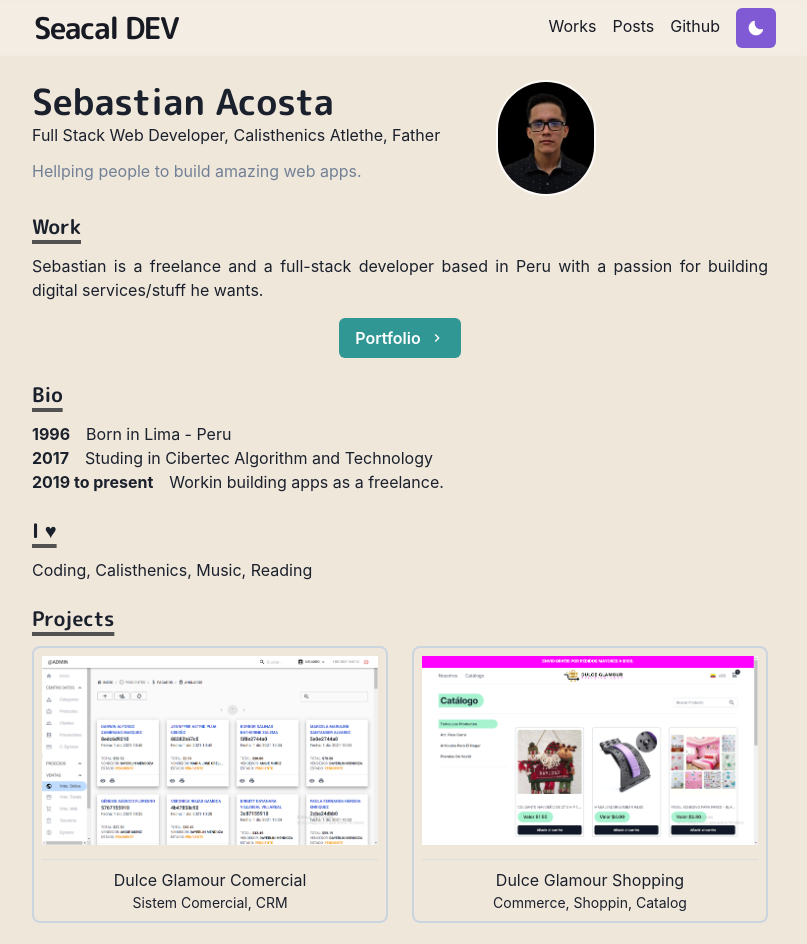
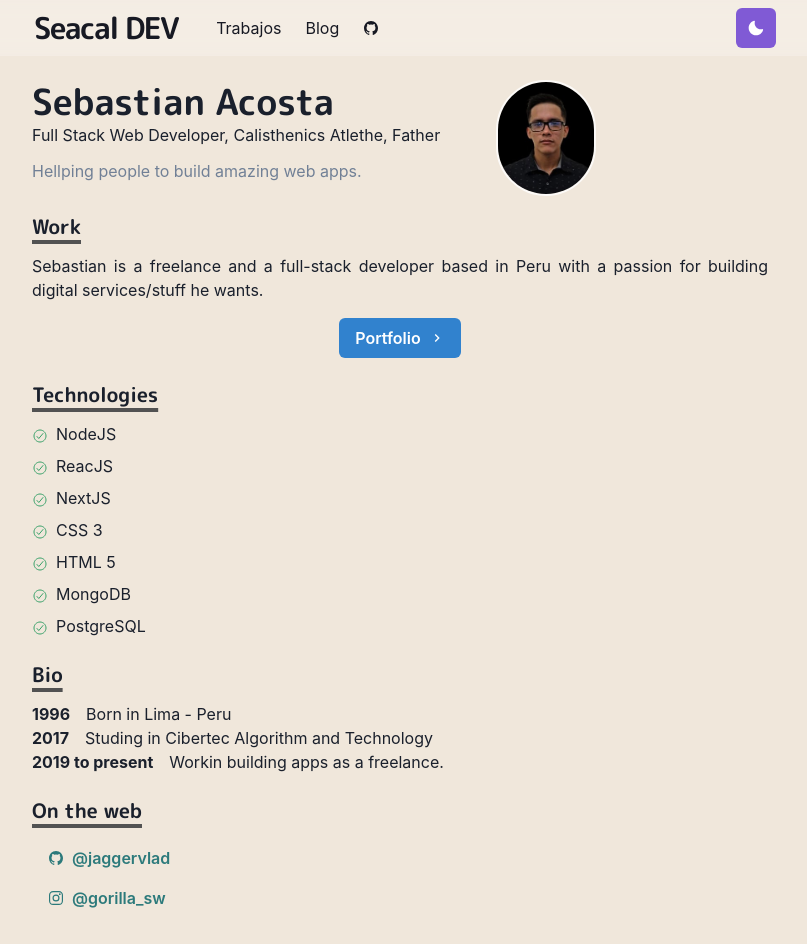
Before and after one commit to jaggervlad/seacal, a Next.js app: page / in a window 1280 px wide. Shown: the top 944 px of the page, without its empty margins (240-1047 px from the left). Built offline with nearby package versions, Linux system fonts and the light colour scheme.

Commit message:
improve layout

```diff
--- a/components/footer.tsx
+++ b/components/footer.tsx
@@ -1,8 +1,18 @@
-import { Box } from '@chakra-ui/react';
+import { Box, Text } from '@chakra-ui/react';
 const Footer = () => {
   return (
-    <Box align="center" opacity={0.4} fontSize="sm">
-      &copy; {new Date().getFullYear()} Sebastian Acosta. All Rights Reserved.
+    <Box
+      align="center"
+      justifyContent="space-between"
+      opacity={0.8}
+      fontSize="sm"
+      display={{ base: 'flex' }}
+      flexDirection={{ base: 'column', md: 'row' }}
+    >
+      <Text isTruncated>Made with ❤️ by @seacal.</Text>
+      <Text>
+        &copy; {new Date().getFullYear()} Sebastian Acosta. All Rights Reserved.
+      </Text>
     </Box>
   );
 };
--- a/components/gridItem.tsx
+++ b/components/gridItem.tsx
@@ -5,10 +5,11 @@ import {
   useColorModeValue,
   Divider,
 } from '@chakra-ui/react';
+import { Global } from '@emotion/react';
 import Image from 'next/image';
 import NextLink from 'next/link';
 
-export const GridItem: React.FC<{
+export const NextGridItem: React.FC<{
   href: string;
   title: string;
   //@ts-ignore
@@ -35,3 +36,38 @@ export const GridItem: React.FC<{
     </LinkBox>
   </NextLink>
 );
+
+export const ExternalGridItem: React.FC<{
+  href: string;
+  title: string;
+  //@ts-ignore
+  src: string | StaticImport;
+}> = ({ children, href, title, src }) => (
+  <LinkBox
+    w="100%"
+    textAlign="center"
+    borderWidth={2}
+    borderColor={useColorModeValue('gray.300', 'whiteAlpha.300')}
+    borderRadius="lg"
+    p={2}
+  >
+    <Image src={src} alt={title} placeholder="blur" loading="lazy" />
+
+    <Divider mt={2} />
+
+    <LinkOverlay href={href} isExternal>
+      <Text mt={2}>{title}</Text>
+    </LinkOverlay>
+    <Text fontSize={14}>{children}</Text>
+  </LinkBox>
+);
+
+export const GridItemStyle = () => (
+  <Global
+    styles={`
+      .grid-item-thumbnail {
+        border-radius: 12px
+      }
+    `}
+  />
+);
--- /dev/null
+++ b/components/layouts/article.tsx
@@ -0,0 +1,28 @@
+import { motion } from 'framer-motion';
+import Head from 'next/head';
+import { GridItemStyle } from 'components/gridItem';
+
+const variants = {
+  hidden: { opacity: 1, x: 0, y: 20 },
+  enter: { opacity: 1, x: 0, y: 0 },
+  exit: { opacity: 0, x: -0, y: 20 },
+};
+
+const Layout: React.FC<{ title: string }> = ({ children, title }) => (
+  <motion.article
+    initial="hidden"
+    animate="enter"
+    exit="exit"
+    variants={variants}
+    transition={{ duration: 0.4, type: 'easeInOut' }}
+    style={{ position: 'relative' }}
+  >
+    <Head>
+      <title>{title} | Seacal DEV</title>
+    </Head>
+    {children}
+    <GridItemStyle />
+  </motion.article>
+);
+
+export default Layout;
--- a/components/navbar.tsx
+++ b/components/navbar.tsx
@@ -11,6 +11,8 @@ import {
   MenuItem,
   MenuList,
   useColorModeValue,
+  Stack,
+  Tooltip,
 } from '@chakra-ui/react';
 import NextLink from 'next/link';
 
@@ -18,6 +20,7 @@ import Logo from './logo';
 import ThemeToggleButton from './themeToggleButton';
 
 import type { LinkProps } from '@chakra-ui/react';
+import { IoLogoGithub } from 'react-icons/io5';
 interface LinkItemProps extends LinkProps {
   href: string;
   path: string;
@@ -42,6 +45,28 @@ const LinkItem: React.FC<LinkItemProps> = ({
       >
         {children}
       </Link>
+    </NextLink>
+  );
+};
+
+const LinkMenuItem: React.FC<LinkItemProps> = ({
+  href,
+  path,
+  children,
+  ...props
+}) => {
+  const active = path === href;
+  const inactiveColor = useColorModeValue('gray.900', 'whiteAlpha.900');
+
+  return (
+    <NextLink href={href} passHref>
+      <MenuItem
+        bg={active ? 'grassTeal' : undefined}
+        color={active ? '#202023' : inactiveColor}
+        as={Link}
+      >
+        {children}
+      </MenuItem>
     </NextLink>
   );
 };
@@ -73,50 +98,70 @@ const Navbar: React.FC<{ path: string }> = ({ path, ...props }) => {
         </Flex>
 
         {/* Desktop  */}
-        <Box flex={1} align="right">
-          <Box mr={2} display={{ base: 'none', md: 'inline-block' }}>
+        <Stack
+          direction={{ base: 'column', md: 'row' }}
+          display={{ base: 'none', md: 'flex' }}
+          width={{ base: 'full', md: 'auto' }}
+          alignItems="center"
+          flexGrow={1}
+          mt={{ base: 4, md: 0 }}
+        >
           <LinkItem href="/works" path={path}>
-              Works
+            Trabajos
           </LinkItem>
           <LinkItem href="/posts" path={path}>
-              Posts
+            Blog
           </LinkItem>
           <LinkItem
-              href="https://github.com/jaggervlad"
+            isExternal
+            href="https://github.com/jaggervlad/seacal"
             path={path}
-              isExternal
+            display="inline-flex"
+            alignItems="center"
+            style={{ gap: 4 }}
+            pl={2}
           >
-              Github
+            <Tooltip
+              label="Código fuente."
+              placement="bottom"
+              shouldWrapChildren
+            >
+              <IoLogoGithub />
+            </Tooltip>
           </LinkItem>
-          </Box>
+        </Stack>
+
+        <Box flex={1} align="right">
+          <ThemeToggleButton />
 
           {/* Mobile  */}
-          <Box mr={2} display={{ base: 'inline-block', md: 'none' }}>
+          <Box ml={2} display={{ base: 'inline-block', md: 'none' }}>
             <Menu id="navbar-menu" isLazy>
               <MenuButton
                 as={IconButton}
                 icon={<HamburgerIcon />}
                 variant="outline"
               />
-
               <MenuList>
-                <NextLink href="/" passHref>
-                  <MenuItem as={Link}>About</MenuItem>
-                </NextLink>
-                <NextLink href="/works" passHref>
-                  <MenuItem as={Link}>Works</MenuItem>
-                </NextLink>
-                <NextLink href="/posts" passHref>
-                  <MenuItem as={Link}>Posts</MenuItem>
-                </NextLink>
-                <MenuItem as={Link} href="https://github.com/jaggervlad">
-                  Github
+                <LinkMenuItem href="/" path={path}>
+                  Inicio
+                </LinkMenuItem>
+                <LinkMenuItem href="/works" path={path}>
+                  Trabajos
+                </LinkMenuItem>
+                <LinkMenuItem href="/posts" path={path}>
+                  Blog
+                </LinkMenuItem>
+                <MenuItem
+                  as={Link}
+                  isExternal
+                  href="https://github.com/jaggervlad/seacal"
+                >
+                  Ver Fuente
                 </MenuItem>
               </MenuList>
             </Menu>
           </Box>
-
-          <ThemeToggleButton />
         </Box>
       </Container>
     </Box>
--- a/pages/_app.tsx
+++ b/pages/_app.tsx
@@ -1,16 +1,21 @@
 import '../styles/globals.css';
+
+import { ChakraProvider } from '@chakra-ui/react';
+import Fonts from 'components/fonts';
+import { AnimatePresence } from 'framer-motion';
+import theme from 'lib/theme';
+
+import Main from '../components/layouts/main';
+
 import type { AppProps } from 'next/app';
-import { ChakraProvider } from '@chakra-ui/react';
-import Main from '../components/layouts/main';
-import theme from 'lib/theme';
-import Fonts from 'components/fonts';
-
 function MyApp({ Component, pageProps, router }: AppProps) {
   return (
     <ChakraProvider theme={theme}>
       <Fonts />
       <Main router={router}>
-        <Component {...pageProps} key={router.route} />
+        <AnimatePresence exitBeforeEnter initial={true}>
+          <Component {...pageProps} key={router.route} />
+        </AnimatePresence>
       </Main>
     </ChakraProvider>
   );
--- a/pages/index.tsx
+++ b/pages/index.tsx
@@ -2,23 +2,30 @@ import { ChevronRightIcon } from '@chakra-ui/icons';
 import {
   Box,
   Button,
-  Container,
   Heading,
   Image,
-  SimpleGrid,
+  Icon,
+  Link,
+  List,
+  ListIcon,
+  ListItem,
 } from '@chakra-ui/react';
 import { BioSection, BioYear } from 'components/bio';
-import { GridItem } from 'components/gridItem';
+import Layout from 'components/layouts/article';
 import Paragraph from 'components/paragraph';
 import Section from 'components/section';
 import NextLink from 'next/link';
-import dgCrmThumb from 'public/images/dg-shoot-2.png';
-import dgCommerceThumb from 'public/images/dg-shopping.png';
+import {
+  IoCheckmarkCircleOutline,
+  IoLogoGithub,
+  IoLogoInstagram,
+  IoLogoTwitter,
+} from 'react-icons/io5';
 
 import type { NextPage } from 'next';
 const Home: NextPage = () => {
   return (
-    <Container maxW="container.md" p={0}>
+    <Layout title="About">
       <Box flexDirection={{ base: 'column-reverse', md: 'row' }} display="flex">
         <Box mr={{ base: 0, md: 14 }}>
           <Heading as="h2" variant="page-title">
@@ -55,11 +62,49 @@ const Home: NextPage = () => {
         </Paragraph>
         <Box align="center" my={4}>
           <NextLink href="/works">
-            <Button rightIcon={<ChevronRightIcon />} colorScheme="teal">
+            <Button rightIcon={<ChevronRightIcon />} colorScheme="blue">
               Portfolio
             </Button>
           </NextLink>
         </Box>
+      </Section>
+
+      <Section delay="0.1">
+        <Heading as="h3" variant="section-title">
+          Technologies
+        </Heading>
+        <Paragraph>
+          <List spacing={2}>
+            <ListItem>
+              <ListIcon as={IoCheckmarkCircleOutline} color="green.500" />
+              NodeJS
+            </ListItem>
+            <ListItem>
+              <ListIcon as={IoCheckmarkCircleOutline} color="green.500" />
+              ReacJS
+            </ListItem>
+            <ListItem>
+              <ListIcon as={IoCheckmarkCircleOutline} color="green.500" />
+              NextJS
+            </ListItem>
+            <ListItem>
+              <ListIcon as={IoCheckmarkCircleOutline} color="green.500" />
+              CSS 3
+            </ListItem>
+            <ListItem>
+              <ListIcon as={IoCheckmarkCircleOutline} color="green.500" />
+              HTML 5
+            </ListItem>
+            <ListItem>
+              <ListIcon as={IoCheckmarkCircleOutline} color="green.500" />
+              MongoDB
+            </ListItem>
+            <ListItem>
+              <ListIcon as={IoCheckmarkCircleOutline} color="green.500" />
+              PostgreSQL
+            </ListItem>
+          </List>
+        </Paragraph>
       </Section>
 
       <Section delay="0.2">
@@ -82,31 +127,34 @@ const Home: NextPage = () => {
 
       <Section delay={'0.3'}>
         <Heading as="h3" variant="section-title">
-          I ♥
+          On the web
         </Heading>
-        <Paragraph>Coding, Calisthenics, Music, Reading</Paragraph>
+        <List>
+          <ListItem>
+            <Link href="https://github.com/jaggerjack" target="_blank">
+              <Button
+                variant="ghost"
+                colorScheme="teal"
+                leftIcon={<Icon as={IoLogoGithub} />}
+              >
+                @jaggervlad
+              </Button>
+            </Link>
+          </ListItem>
+          <ListItem>
+            <Link href="https://instagram.com/gorilla_sw" target="_blank">
+              <Button
+                variant="ghost"
+                colorScheme="teal"
+                leftIcon={<Icon as={IoLogoInstagram} />}
+              >
+                @gorilla_sw
+              </Button>
+            </Link>
+          </ListItem>
+        </List>
       </Section>
-
-      <Heading as="h3" variant="section-title">
-        Projects
-      </Heading>
-      <SimpleGrid columns={[1, 2, 2]} gap={6} mb={8}>
-        <GridItem
-          title="Dulce Glamour Comercial"
-          href="http://dulceglamour.net"
-          src={dgCrmThumb}
-        >
-          Sistem Comercial, CRM
-        </GridItem>
-        <GridItem
-          title="Dulce Glamour Shopping"
-          href="https://dg-shopping.vercel.app"
-          src={dgCommerceThumb}
-        >
-          Commerce, Shoppin, Catalog
-        </GridItem>
-      </SimpleGrid>
-    </Container>
+    </Layout>
   );
 };
 
```
Also changed, not shown: pages/works.tsx (+33 -1 lines), lib/theme.ts (renamed from lib/theme.js). Lines whose indentation alone changed are shown as unchanged.
